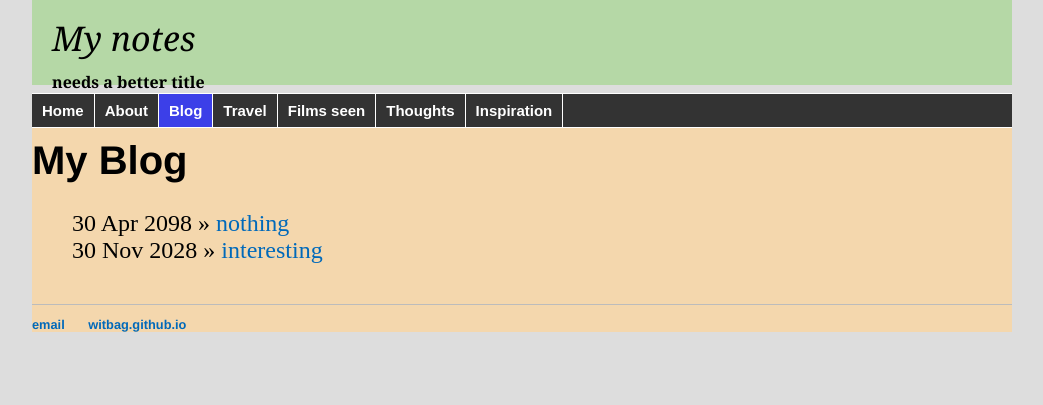
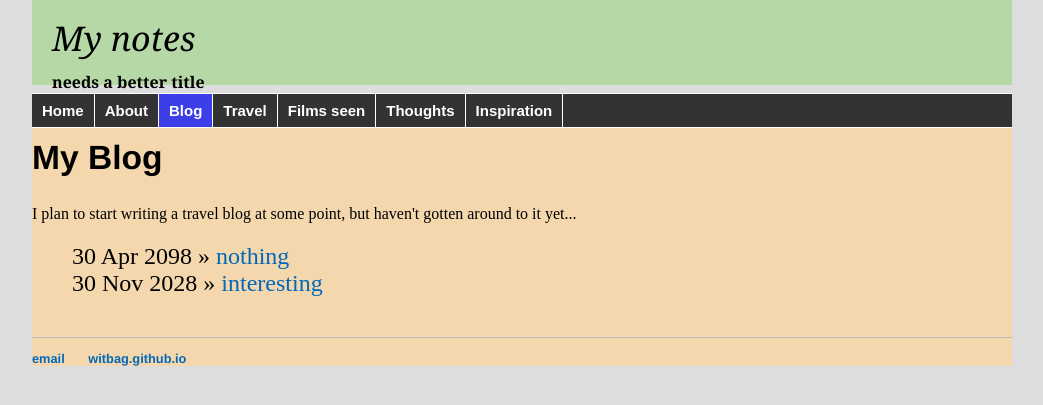
Before and after one commit to witbag/witbag.github.io, a Jekyll site: the page built from blog/index.html, in a window 1280 px wide. Shown: the top 405 px of the page, without its empty margins (118-1161 px from the left). Built offline with Jekyll 4.4.1, drawn with Linux system fonts in a browser that asks for light colours.

Commit message:
Update index.html

```diff
--- a/blog/index.html
+++ b/blog/index.html
@@ -2,7 +2,9 @@
 layout: blog
 title: My Blog
 ---
-<h1>{{ page.title }}</h1>
+<h2>{{ page.title }}</h2>
+
+I plan to start writing a travel blog at some point, but haven't gotten around to it yet...
 <ul class="posts">
 
   {% for post in site.posts %}
```
